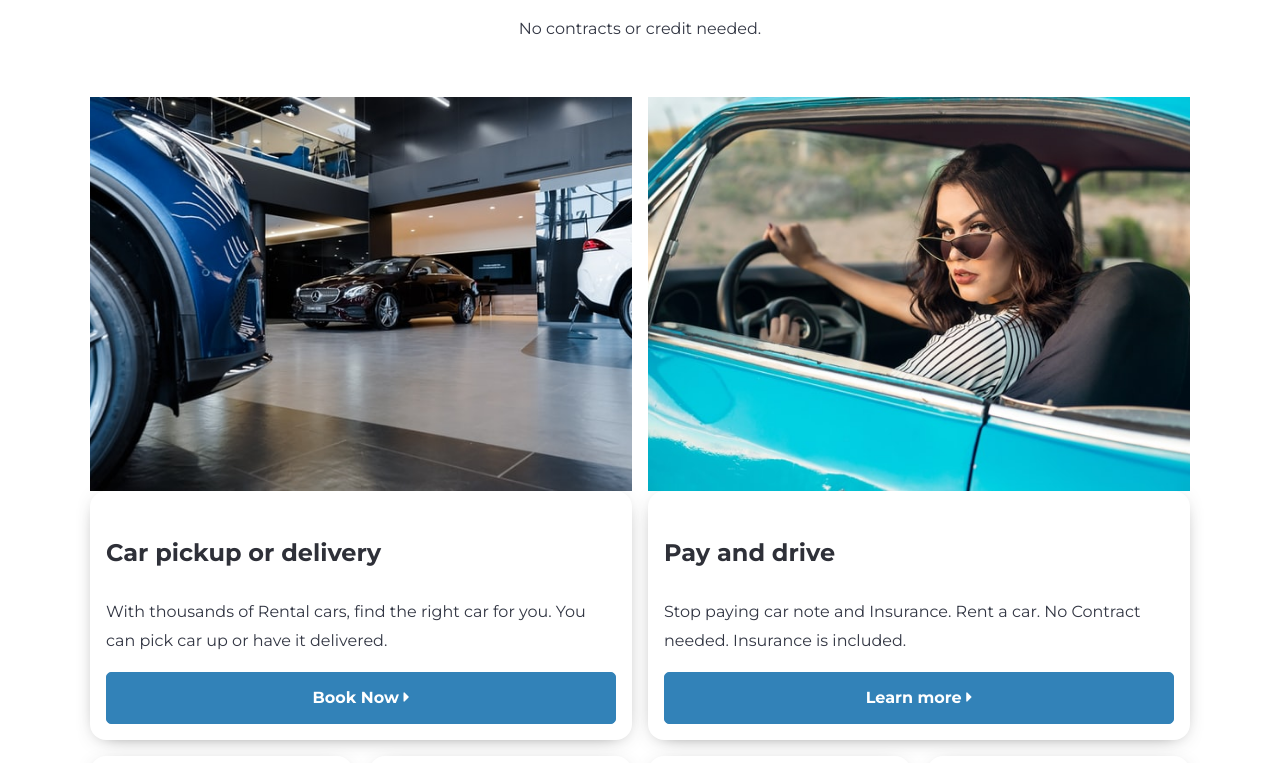
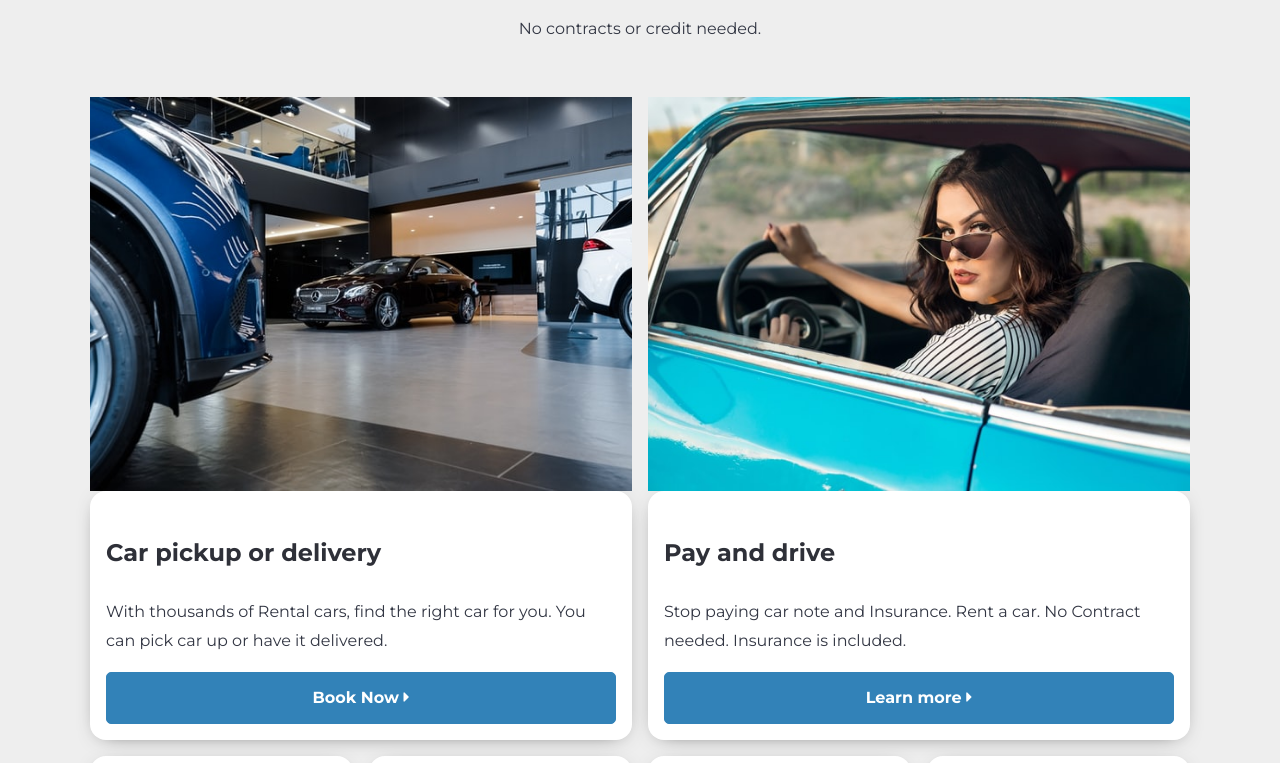
Before and after one commit to vaughn007/carRental, a plain HTML site: page index.html in a window 1280 px wide. Shown: the part 149-912 px from the top of the page. Drawn offline with nearby package versions, Linux system fonts and the light colour scheme; a script that the page names is missing.

Commit message:
updated body color

```diff
--- a/css/style.css
+++ b/css/style.css
@@ -13,7 +13,8 @@ html {
      box-sizing: inherit;
 }
 body {
-     background-color: var(--light);
+     background-color: #eee;
+/*      background-color: var(--light); */
      font-family: 'Montserrat', sans-serif;
 }
 /** Globals **/
```
